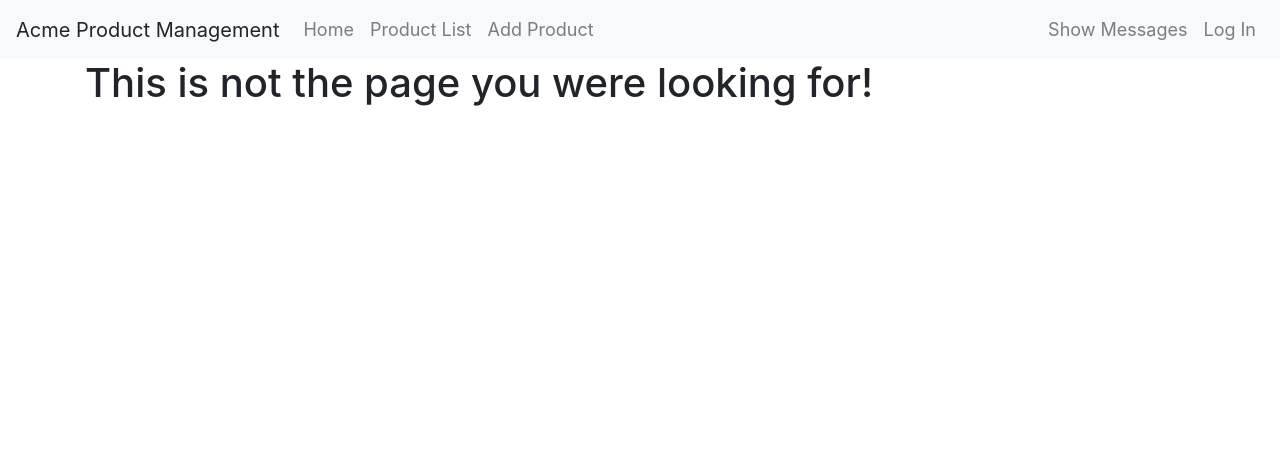
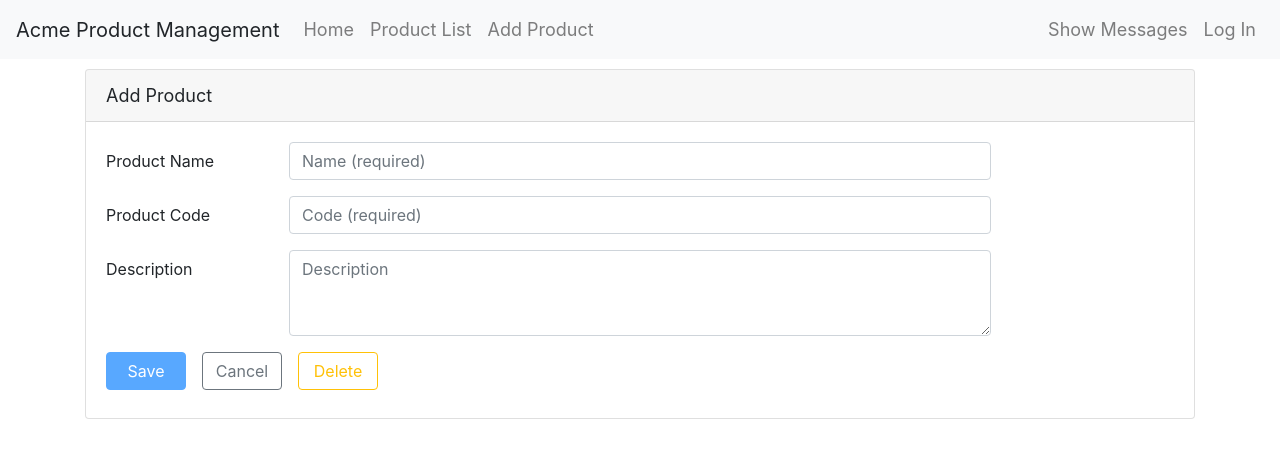
Before and after one commit to lmw2016/AngularRoutingPractice, an Angular app: page /products/0/edit in a window 1280 px wide. Shown: the top 458 px of the page. Built offline with nearby package versions, Linux system fonts and the light colour scheme; what angular-in-memory-web-api would draw is missing.

Commit message:
implement and activate router for edit and add product

```diff
--- a/src/app/app.component.html
+++ b/src/app/app.component.html
@@ -8,7 +8,7 @@
       <a class="nav-link" [routerLink]="['/products']">Product List</a> <!--7th videow-->
     </li>
     <li class="nav-item">
-      <a class="nav-link">Add Product</a>
+      <a class="nav-link" [routerLink]="['/products',0,'edit']">Add Product</a>
     </li>
   </ul>
   <ul class="navbar-nav ml-auto">
--- a/src/app/products/product-detail.component.html
+++ b/src/app/products/product-detail.component.html
@@ -63,7 +63,7 @@
           <i class="fa fa-chevron-left"></i> Back
         </button>
         <button class="btn btn-outline-primary"
-                style="width:80px">
+                style="width:80px" [routerLink]="['/products',product.id,'edit']">
           Edit
         </button>
       </div>
--- a/src/app/products/product-edit/product-edit.component.html
+++ b/src/app/products/product-edit/product-edit.component.html
@@ -80,7 +80,7 @@
           <button class="btn btn-outline-secondary mr-3"
                   style="width:80px"
                   type="button"
-                  title="Cancel your edits">
+                  title="Cancel your edits" [routerLink]="['/products']">
             Cancel
           </button>
           <button class="btn btn-outline-warning"
--- a/src/app/products/product-edit/product-edit.component.ts
+++ b/src/app/products/product-edit/product-edit.component.ts
@@ -1,22 +1,36 @@
-import { Component } from '@angular/core';
+import { Component, OnInit } from '@angular/core';
 
 import { MessageService } from '../../messages/message.service';
 
 import { Product } from '../product';
 import { ProductService } from '../product.service';
+import { ActivatedRoute, Router } from '@angular/router';
 
 @Component({
   templateUrl: './product-edit.component.html',
   styleUrls: ['./product-edit.component.css']
 })
-export class ProductEditComponent {
+export class ProductEditComponent implements OnInit {
   pageTitle = 'Product Edit';
   errorMessage: string;
 
   product: Product;
 
   constructor(private productService: ProductService,
-              private messageService: MessageService) { }
+              private messageService: MessageService,private route: ActivatedRoute,private router:Router) { }
+
+  ngOnInit():void{
+    //const id=+this.route.snapshot.paramMap.get('id');
+    //this.getProduct(id);
+
+    //observable
+    this.route.paramMap.subscribe(
+      params=>{
+        const id=+params.get('id');
+        this.getProduct(id);
+      }
+    )
+  }
 
   getProduct(id: number): void {
     this.productService.getProduct(id)
@@ -81,5 +95,6 @@ export class ProductEditComponent {
     }
 
     // Navigate back to the product list
+    this.router.navigate(['/products']);
   }
 }
--- a/src/app/products/product-list.component.html
+++ b/src/app/products/product-list.component.html
@@ -59,7 +59,7 @@
               </pm-star>
             </td>
             <td>
-              <button class="btn btn-outline-primary btn-sm">
+              <button class="btn btn-outline-primary btn-sm" [routerLink]="['/products',product.id,'edit']">
                 Edit
               </button>
             </td>
--- a/src/app/products/product.module.ts
+++ b/src/app/products/product.module.ts
@@ -12,7 +12,8 @@ import { RouterModule } from '@angular/router';
     SharedModule,
     RouterModule.forChild([ //7th video
       {path:'products', component: ProductListComponent},
-      {path:'products/:id',component:ProductDetailComponent}
+      {path:'products/:id',component:ProductDetailComponent},
+      {path:'products/:id/edit',component:ProductEditComponent}
     ])
   ],
   declarations: [
```
